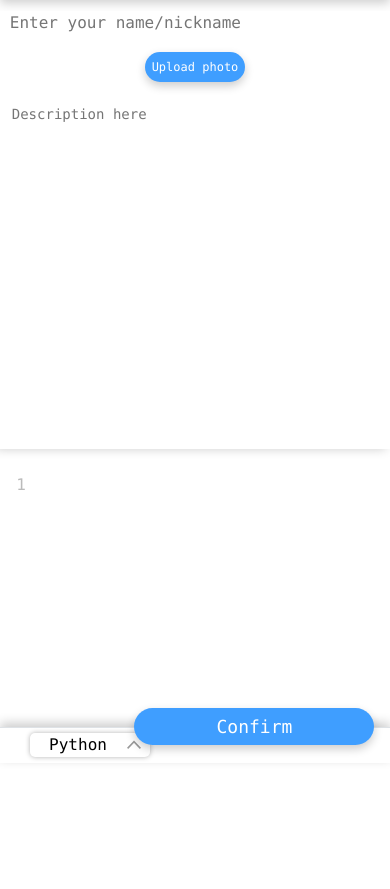
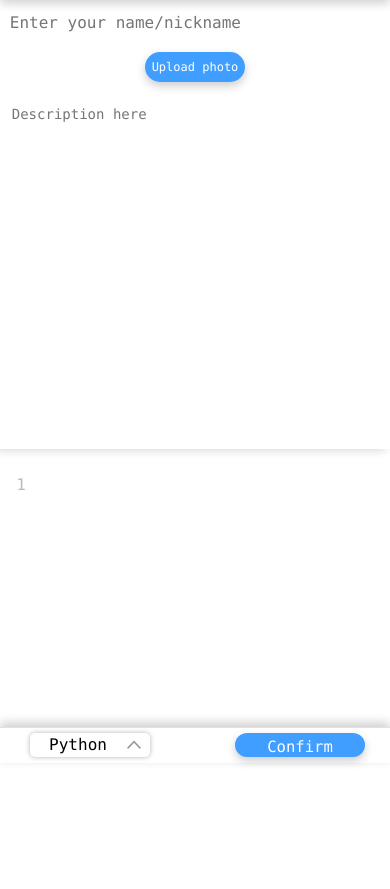
Before and after one commit to denisputnov/codeye, a Flask app: page /add_code in a window 390 px wide. Shown: the part 81-970 px from the top of the page. Run offline with Flask 2, Linux system fonts and the light colour scheme; some libraries are stand-ins or nearby versions.

Commit message:
/add_code confirm button fixed

```diff
--- a/static/css/style.css
+++ b/static/css/style.css
@@ -892,7 +892,8 @@ button:focus {
         padding-left: 10px;
         padding-right: 10px;
     }
-    .button_confirm_changes {
+    .button_confirm_changes,
+    .button_confirm {
         max-width: 130px;
         font-size: 4vw;
         bottom: 6px;
```
